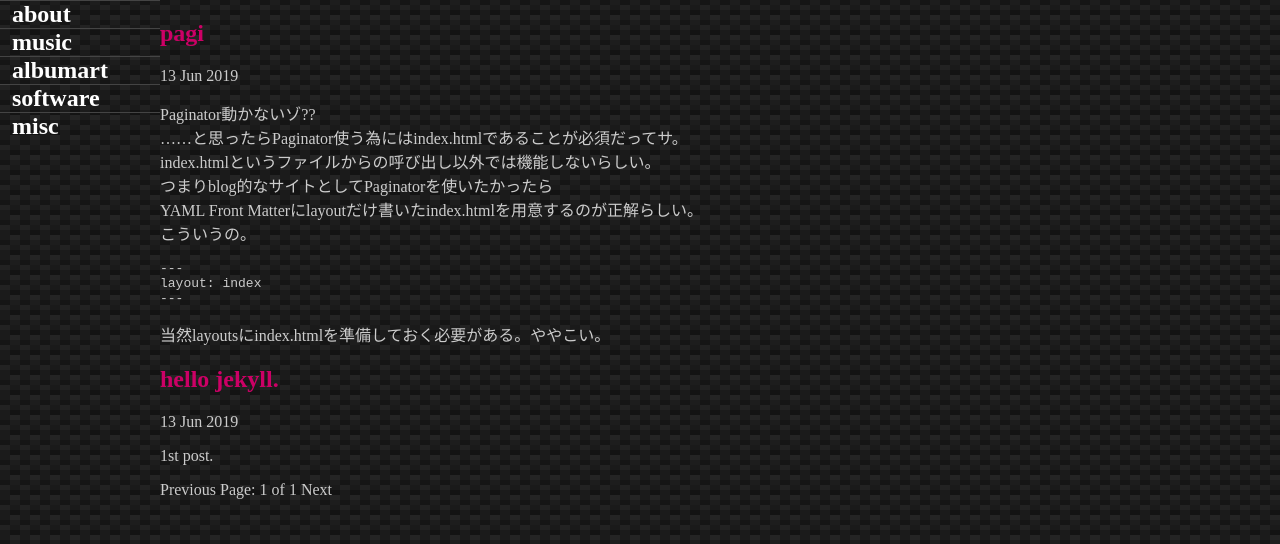
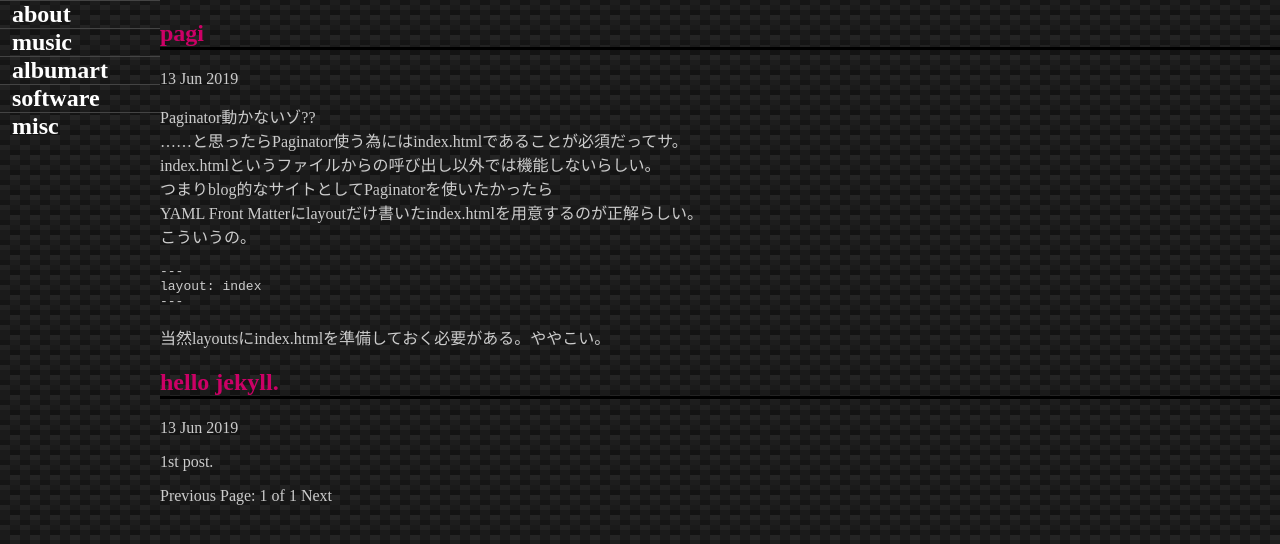
Before and after one commit to switchworks/switchworks.github.io, a Jekyll site: the page built from index.html, in a window 1280 px wide. Shown: the top 544 px of the page. Built offline with Jekyll 4.4.1, drawn with Linux system fonts in a browser that asks for light colours; some web fonts are replaced; the list of posts is cut into pages by our own code.

Commit message:
Update default.html

```diff
--- a/_layouts/default.html
+++ b/_layouts/default.html
@@ -20,6 +20,9 @@
 			linear-gradient(#1d1d1d 25%, #1a1a1a 25%, #1a1a1a 50%, transparent 50%, transparent 75%, #242424 75%, #242424);
 		background-color: #131313;
 		background-size: 20px 20px;
+	}
+	h1 {
+		border-bottom: solid 3px black;
 	}
 	h1 a {
 		text-decoration : none;
```
